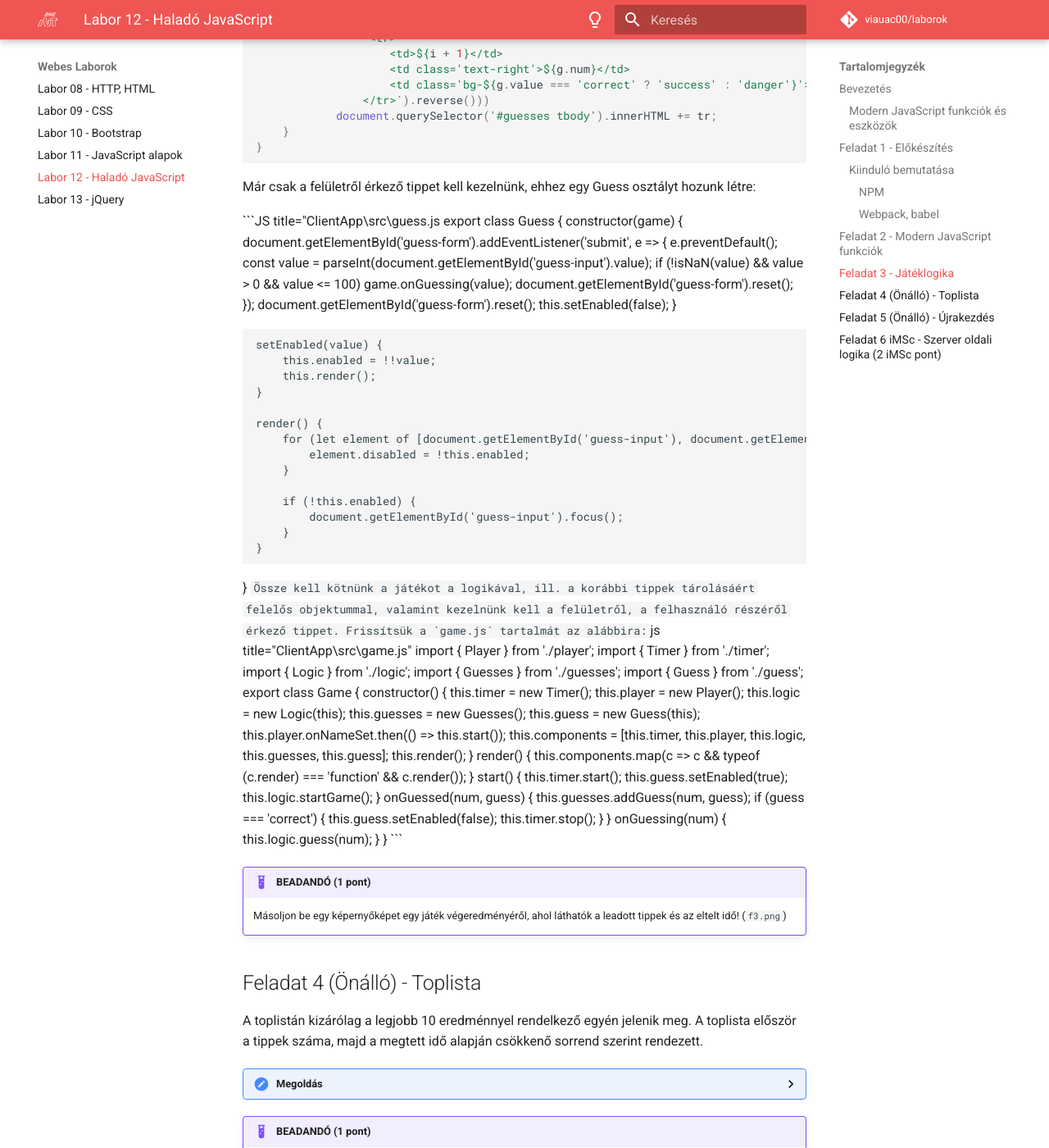
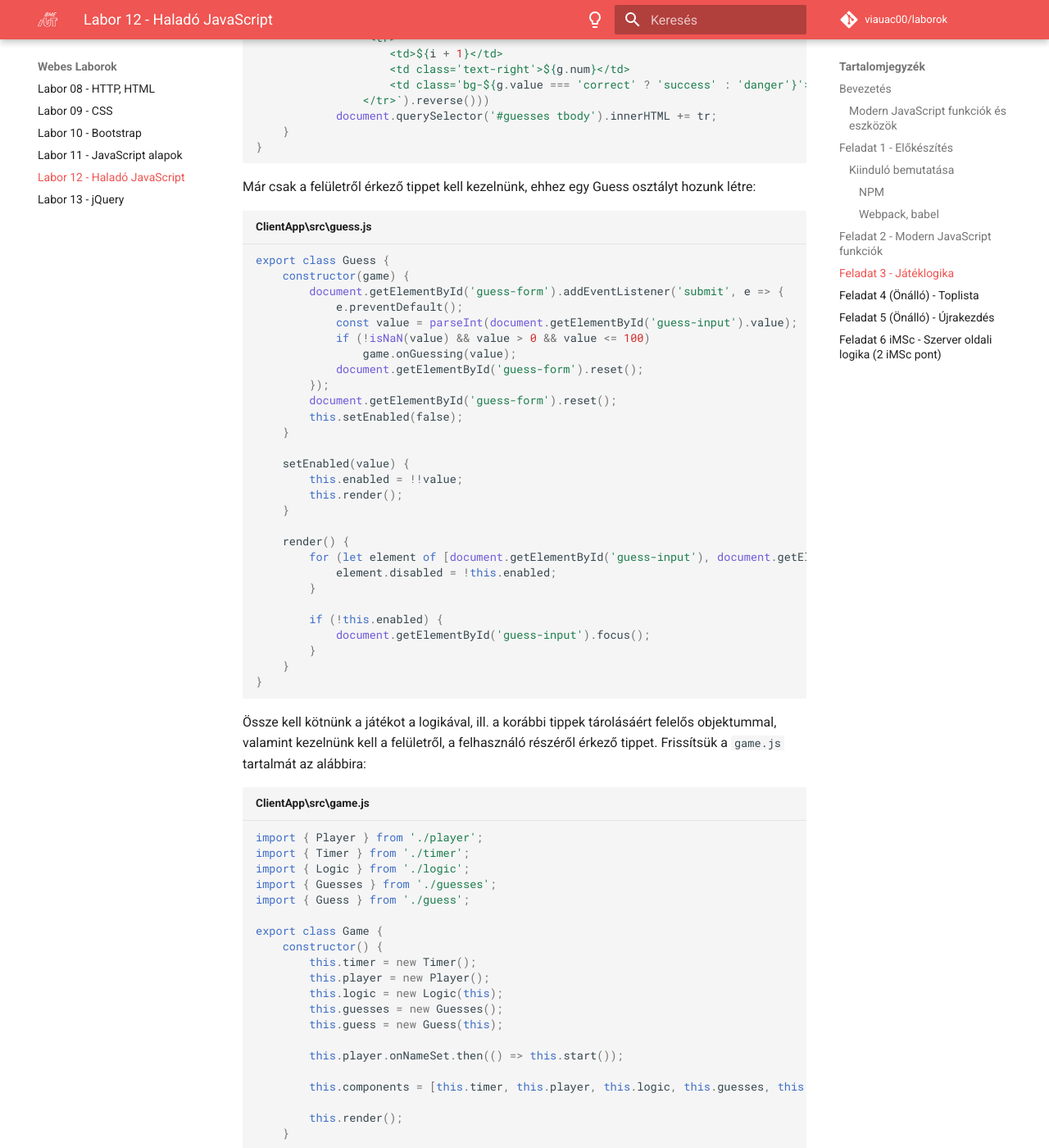
Before and after one commit to VIAUAD02/laborok, an MkDocs documentation site: the page built from docs/laborok/12-js-advanced/index.md, in a window 1280 px wide and 1400 px high, scrolled down 9529 px. Shown: the whole window at 82% size. Built offline with MkDocs 1.6.1 and Material for MkDocs 9.7.7, drawn with Linux system fonts in a browser that asks for light colours; comment, search, counter and statistics services are not loaded; some of the changed lines change nothing that is shown; some of the changed text lies outside the part shown.

````diff
--- a/docs/laborok/12-js-advanced/index.md
+++ b/docs/laborok/12-js-advanced/index.md
@@ -312,7 +312,7 @@
 
 Már csak a felületről érkező tippet kell kezelnünk, ehhez egy Guess osztályt hozunk létre:
 
-```JS title="ClientApp\src\guess.js
+```js title="ClientApp\src\guess.js"
 export class Guess {
     constructor(game) {
         document.getElementById('guess-form').addEventListener('submit', e => {
@@ -466,7 +466,8 @@
 
 * a játék befejezését követően megjelenik a felületen egy *Restart* címkéjű gomb, melyet megnyomva új játék indul (ezt követően ismét eltűnik),
 * a felhasználó nevét bekérő űrlap újból engedélyezve lesz, a fókusz ide helyeződik, a felhasználónak lehetősége van átírni a nevét és új játékot indítani,
-* a jobb oldali táblázatban látható korábbi tippek ürülnek.
+* a bal oldali táblázatban látható korábbi tippek ürülnek.
+* a timer által jelzett érték eltűnik.
 
 !!! example "BEADANDÓ (1 pont)"
     Illesszen be képernyőképet a felületen dinamikusan elhelyezett gombról! (`f5.png`)
@@ -476,7 +477,7 @@
 A kliens oldalon tárolt logikát helyezze át a szerver oldalra a `Backend` mappában lévő `GuessWS.sln` ASP.NET Core 6-os projektbe!
 
 !!! important "Projekt indítása"
-    Az iMSc feladathoz telepítve kell lennie a [.NET **SDK**](https://dotnet.microsoft.com/download/dotnet/6.0) legalább 6.0-s verziójának is a gépre (ez Visual Studio 2022-vel is települ).
+    Az iMSc feladathoz telepítve kell lennie a [.NET **SDK**](https://dotnet.microsoft.com/download/dotnet/6.0) legalább 6.0-s (de még nem 7-es) verziójának is a gépre (ez Visual Studio 2022-vel is települ).
 
     A projekt elindításához elegendő a megszokott Visual Studio-s _Debug_ vagy _Start without debugging_ funkciót választani. Ilyenkor a backend alkalmazásunk elindul viszont szüksége lenne a kliens részekre is. Ezt úgy oldjuk meg jelenleg, hogy a kliens alkalmazás futtatására továbbra is szükségünk lesz (pl VS Code-ban `npm start`), és a backend a statikus fájlok (html, js, css) kiszolgálására átproxyza a kéréseket a webpack szerver felé. Ez a `Program` osztályban került definiálásra:
 
@@ -535,11 +536,11 @@
 setTimeout(() => {
     server.send("setName", "John Doe");
 
-    server.send("startGame", "John Doe");
+    server.send("startGame");
 
     let guess = 0;
 
-    setInterval(() => server.send("guess", "John Doe", ++guess), 500);
+    setInterval(() => server.send("guess", undefined, ++guess), 500);
 }, 2000);
 ```
 
@@ -552,7 +553,7 @@
 
 A szerver az alábbiakat küldi:
 
-* a toplistát az alábbi JSON-formátumban küldi a szerver: `{ name, guesses, timeInSeconds }`,
+* a toplistát az alábbi JSON-formátumban küldi a szerver: `[{ name, guesses, timeInSeconds }, ...]`,
 * egy tippre a szerver az összes klienst értesíti, az alábbi objektumot küldve: `{ name, guess, value, timeInSeconds }`.
 
 Valósítsa meg az alábbiakat:
````
